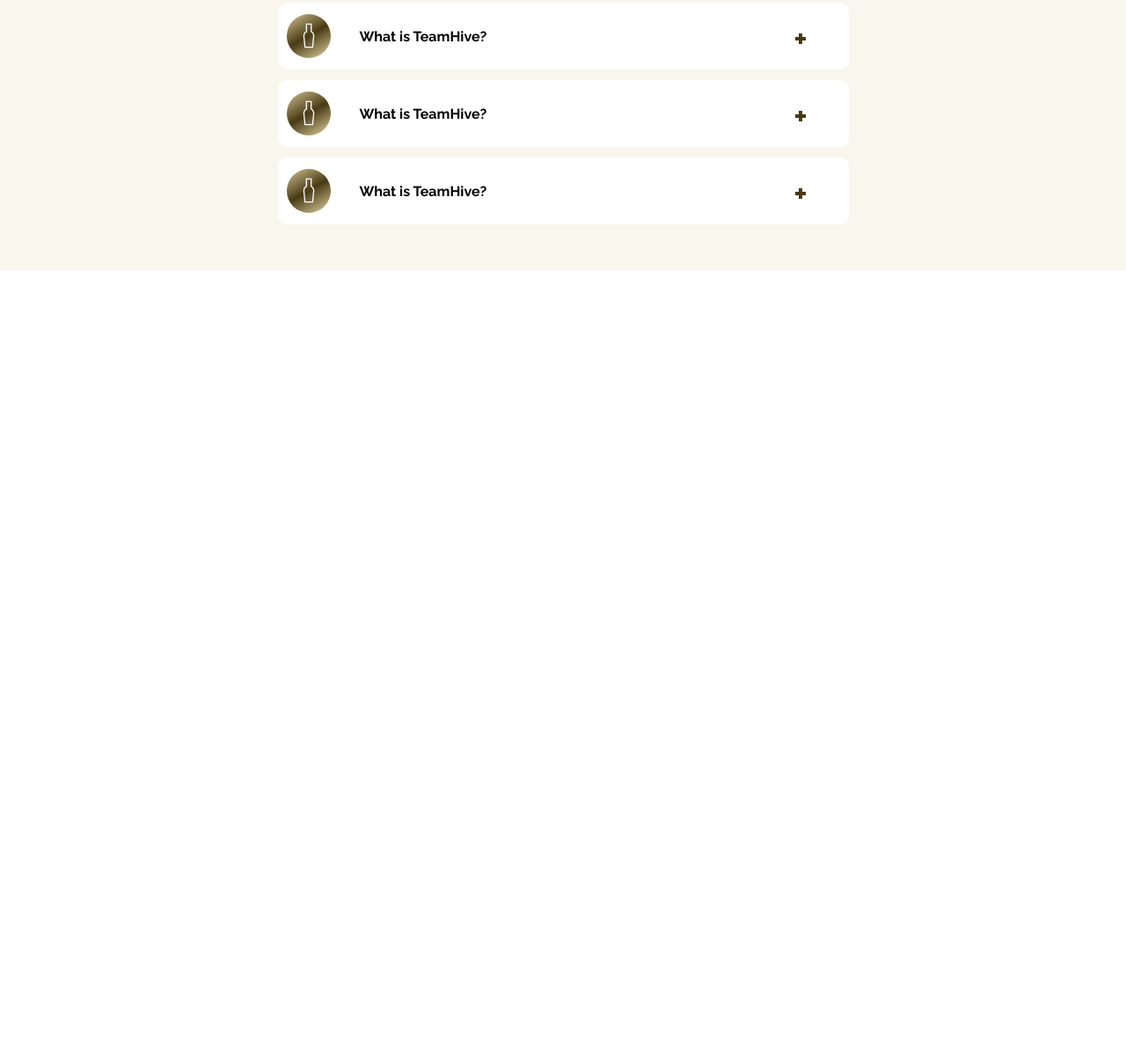
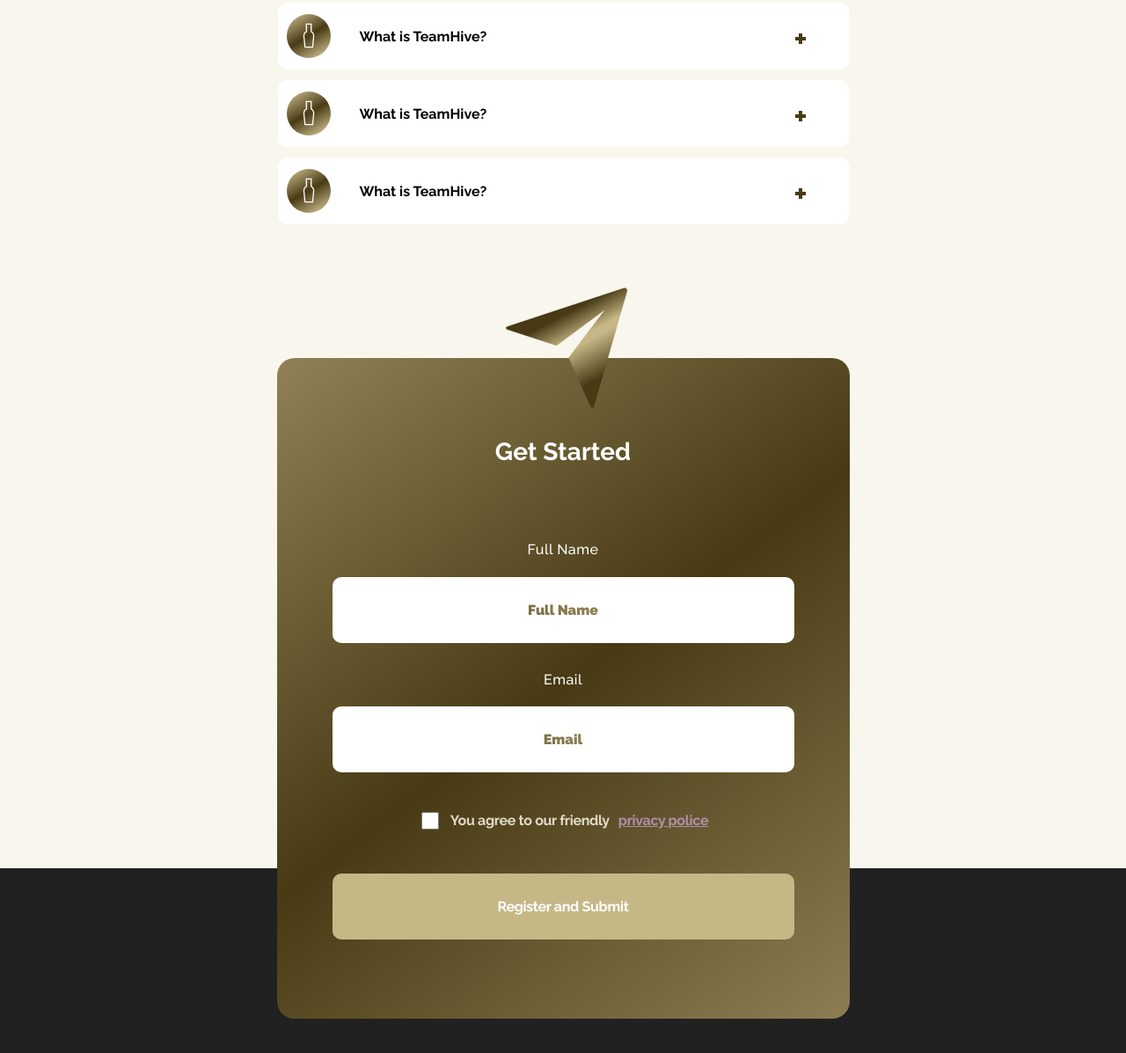
Before and after one commit to S-Bozilovic95/Zerox---Destiliraj, a website built with webpack: page home.html in a window 1280 px wide. Shown: the part 6813-8010 px from the top of the page at 88% size. Before the commit the page ends 7120 px from the top, so only its background shows below. Built offline with nearby package versions, Linux system fonts and the light colour scheme; a script that the page names is missing.

Commit message:
feat: added form section

```diff
--- a/home.html
+++ b/home.html
@@ -912,6 +912,42 @@
         </div>
       </section>
       <!-- END DROP BARS SECTION -->
+
+      <!-- FORM SECTION -->
+      <section class="form-sec">
+        <div class="container">
+          <div class="form-sec__form-box">
+            <img
+              class="form-sec__form-box__icon-1"
+              src="./images/form-icon-1.svg"
+              alt="icon"
+            />
+            <img
+              class="form-sec__form-box__icon-2"
+              src="./images/form-icon-2.svg"
+              alt="icon"
+            />
+            <h3 class="global-title">Get Started</h3>
+            <form action="submit">
+              <label class="global-main-description" for="full-name"
+                >Full Name
+              </label>
+              <input type="text" name="full-name" placeholder="full name" />
+              <label class="global-main-description" for="email">Email </label>
+              <input type="text" name="email" placeholder="email" />
+            </form>
+            <div class="form-sec__form-box__text-box">
+              <input type="checkbox" class="form-sec-checkbox" />
+              <p class="global-description">You agree to our friendly</p>
+              <a class="global-description" href="#">privacy police</a>
+            </div>
+            <a class="global-btn-regular form-sec__form-box__button" href="#"
+              >Register and Submit</a
+            >
+          </div>
+        </div>
+      </section>
+      <!-- END FORM SECTION -->
     </div>
 
     <script src="build/assets/js/main.bundle.js"></script>
--- a/src/assets/scripts/components/drop-bars.js
+++ b/src/assets/scripts/components/drop-bars.js
@@ -7,6 +7,7 @@
             if (e.target.parentNode.classList.contains('drop-bars__bars-box__bar')) {
                 e.target.parentNode.classList.toggle('bar-active');
             }
+
             if (e.target.classList.contains('drop-bars__desc')) {
                 e.target.parentNode.parentNode.classList.remove('bar-active');
             }
--- /dev/null
+++ b/src/assets/styles/02-modules/form.scss
@@ -0,0 +1,191 @@
+.form-sec {
+  padding: 100px 70px;
+  background: linear-gradient(180deg, #f9f6ed 680px, #212121 100px);
+
+  &__form-box {
+    text-align: center;
+    background: linear-gradient(
+      143.11deg,
+      #c6b787 -37.27%,
+      #483a14 49.68%,
+      #c6b787 142.23%
+    );
+    border-radius: 20px;
+    max-width: 651px;
+    width: 100%;
+    margin: auto;
+    padding: 90px 63px;
+    position: relative;
+
+    &__icon-1 {
+      position: absolute;
+      top: -80px;
+      left: 40%;
+    }
+
+    &__icon-2 {
+      display: none;
+    }
+
+    h3 {
+      color: white;
+      font-size: 28px;
+      line-height: 33px;
+    }
+
+    form {
+      margin-top: 85px;
+      display: flex;
+      flex-direction: column;
+
+      label {
+        font-weight: 500;
+        font-size: 16px;
+        line-height: 127.4%;
+        margin-bottom: 20px;
+        color: white;
+      }
+
+      input {
+        padding: 28px;
+        text-align: center;
+        width: 100%;
+        margin-bottom: 32px;
+        background: #ffffff;
+        border-radius: 10px;
+        outline: none;
+        border: none;
+        font-weight: 900;
+        font-size: 16px;
+        line-height: 19px;
+        color: #483a14;
+
+        &::placeholder {
+          text-transform: capitalize;
+          background: linear-gradient(
+            91.12deg,
+            #483a14 -5.54%,
+            #c6b787 106.05%
+          );
+          -webkit-background-clip: text;
+          -webkit-text-fill-color: transparent;
+          background-clip: text;
+        }
+      }
+    }
+
+    &__text-box {
+      display: flex;
+      align-items: center;
+      justify-content: center;
+      margin-bottom: 47px;
+      margin-top: 10px;
+
+      p {
+        font-weight: 700;
+        font-size: 16px;
+        line-height: 19px;
+        color: #e1dbca;
+        margin: 0px 10px;
+      }
+
+      a {
+        font-weight: 700;
+        font-size: 16px;
+        line-height: 19px;
+        text-decoration-line: underline;
+        color: #b08fac;
+      }
+
+      .form-sec-checkbox {
+        width: 20px;
+        height: 20px;
+        background-color: white;
+        border-radius: 6px;
+        border: none;
+        outline: none;
+        cursor: pointer;
+        accent-color: #c6b787;
+      }
+    }
+
+    &__button {
+      padding: 26px 0px !important;
+      width: 100%;
+      font-weight: 700 !important;
+      font-size: 16px !important;
+      line-height: 19px !important;
+      color: #ffffff;
+    }
+  }
+}
+
+// responsive
+@media (max-width: breakpoint(md)) {
+  .form-sec {
+    padding: 40px 20px;
+    background: linear-gradient(180deg, #f9f6ed 680px, #212121 100px);
+
+    &__form-box {
+      max-width: 343px;
+      margin: auto;
+      padding: 40px 10px;
+
+      &__icon-1 {
+        display: none;
+      }
+
+      &__icon-2 {
+        display: block;
+        position: absolute;
+        top: -42px;
+        left: 35%;
+      }
+
+      h3 {
+        font-size: 24px;
+        line-height: 28px;
+      }
+
+      form {
+        margin-top: 27px;
+
+        label {
+          margin-bottom: 12px;
+          font-size: 14px;
+          line-height: 16px;
+        }
+
+        input {
+          padding: 16px;
+          margin-bottom: 41px;
+        }
+      }
+
+      &__text-box {
+        margin-bottom: 25px;
+        margin-top: 0px;
+
+        p {
+          margin: 0px 5px;
+          font-size: 14px;
+          line-height: 10px;
+        }
+
+        a {
+          font-size: 14px;
+          line-height: 10px;
+        }
+
+        .form-sec-checkbox {
+          width: 14px;
+          height: 14px;
+        }
+      }
+
+      &__button {
+        padding: 16px 0px !important;
+      }
+    }
+  }
+}
--- a/src/assets/styles/main.scss
+++ b/src/assets/styles/main.scss
@@ -12,6 +12,7 @@
 @import "./02-modules/testimonials.scss";
 @import "./02-modules/logo-split.scss";
 @import "./02-modules/drop-bars.scss";
+@import "./02-modules/form.scss";
 
 // -- COMMON
 @import "./04-common/animations";
```
Also changed, not shown: build/assets/css/main.css, build/assets/js/main.bundle.js, images/form-icon-1.svg (added), images/form-icon-2.svg (added).
